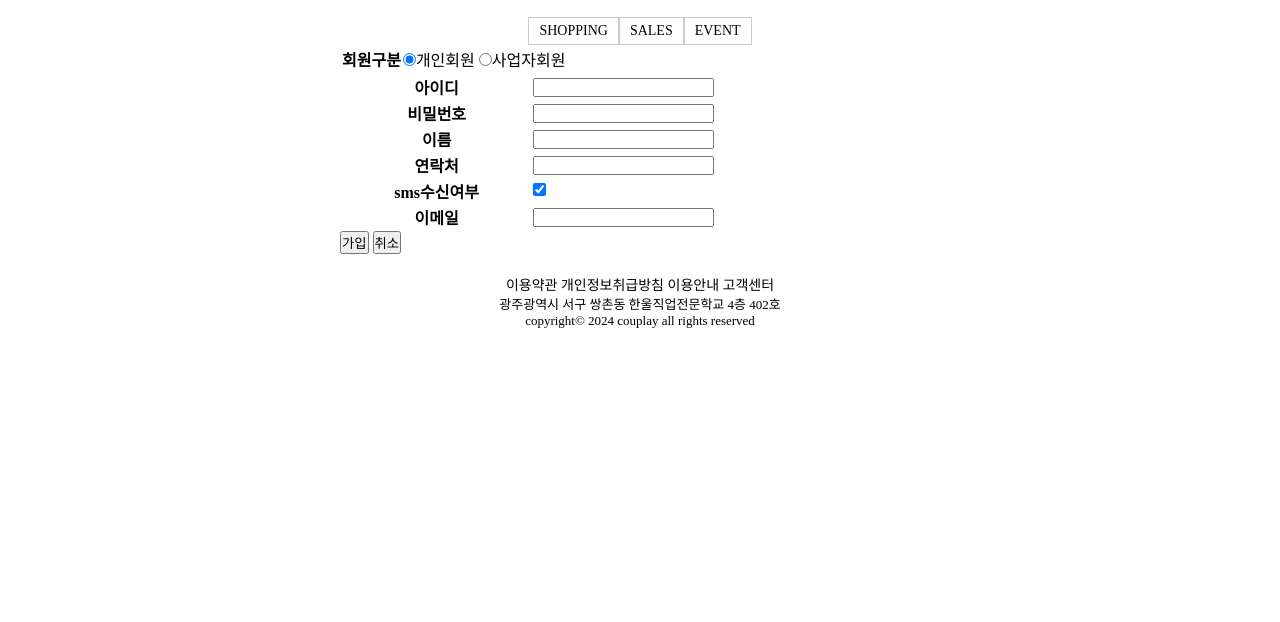
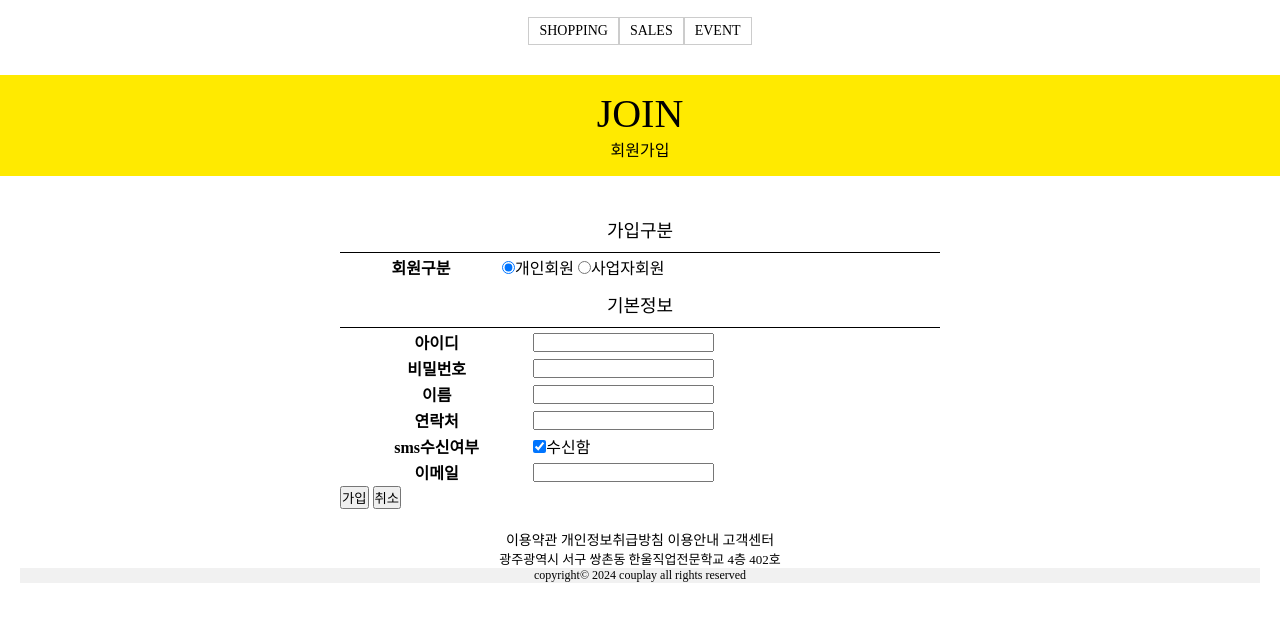
Before and after one commit to MunSeungJun/day4, a plain HTML site: page frontend/signup.html in a window 1280 px wide. Shown: the part 162-784 px from the top of the page. Drawn offline with Linux system fonts and the light colour scheme.

Commit message:
couplay ui 구현

```diff
--- a/frontend/signup.html
+++ b/frontend/signup.html
@@ -11,7 +11,7 @@
       <div class="link-text">
         <a href="#">로그인</a>
         <a href="#">회원가입</a>
-        <a href="#">장바구니</a>
+        <a href="http://localhost:3000/bucket">장바구니</a>
         <a href="#">주문조회</a>
       </div>
       <div class="brand">
@@ -22,12 +22,17 @@
         <a href="#">sales</a>
         <a href="#">event</a>
       </div>
+      <div class="title">
+        <p class="text-big">join</p>
+        <p class="text-small">회원가입</p>
+      </div>
     </div>
     <!-- /.hearder -->
     <div class="main">
-      <form  method="post" action="http://localhost:3000/signup">
-        <div class="join-type">
-          <table>
+      <form  method="post" action="http://localhost:3000/signup" autocomplete="off" id="signup-form">
+        <div>
+          <table id="sign-table">
+            <caption>가입구분</caption>
             <tr>
               <th>회원구분</th>
               <td>
@@ -41,6 +46,7 @@
         </div>
         <div class="basic-info">
           <table>
+            <caption>기본정보</caption>
             <tr>
               <th>아이디</th>
               <td><input type="text" name="user_id" /></td>
@@ -59,7 +65,7 @@
             </tr>
             <tr>
               <th>sms수신여부</th>
-              <td><input type="checkbox" name="user_sms" value="y" checked /></td>
+              <td><input type="checkbox" name="user_sms" value="y" checked />수신함</td>
             </tr>
             <tr>
               <th>이메일</th>
@@ -71,8 +77,10 @@
             </tr> -->
           </table>
         </div>
-        <input type="submit" value="가입" />
-        <input type="reset" value="취소" />
+        <div>
+          <input type="submit" value="가입" />
+          <input type="reset" value="취소" />
+        </div>
       </form>
     </div>
     <!-- /.main -->
@@ -83,9 +91,9 @@
         <a href="#">이용안내</a>
         <a href="#">고객센터</a>
       </div>
-      <div class="site-info">
-        <p>광주광역시 서구 쌍촌동 한울직업전문학교 4층 402호</p>
-        <p>
+      <div>
+        <p class="site-info">광주광역시 서구 쌍촌동 한울직업전문학교 4층 402호</p>
+        <p class="copyright">
           copyright&copy; 2024 <span class="owner">couplay</span> all rights
           reserved
         </p>
```
Also changed, not shown: frontend/signin.html (+14 -7 lines).
